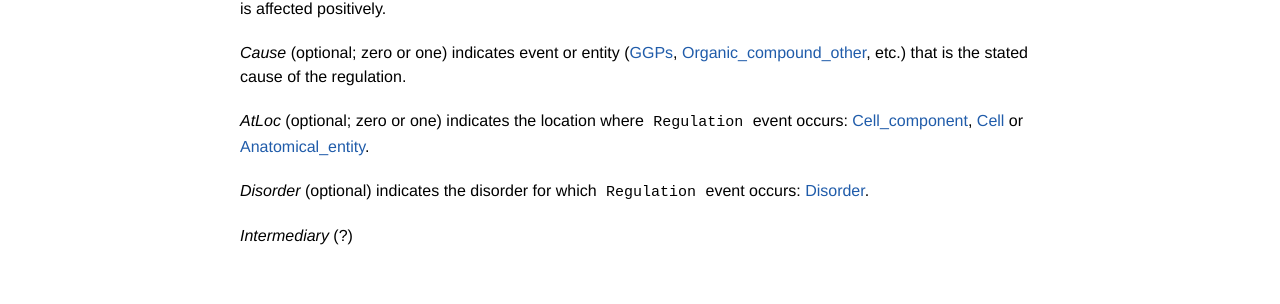
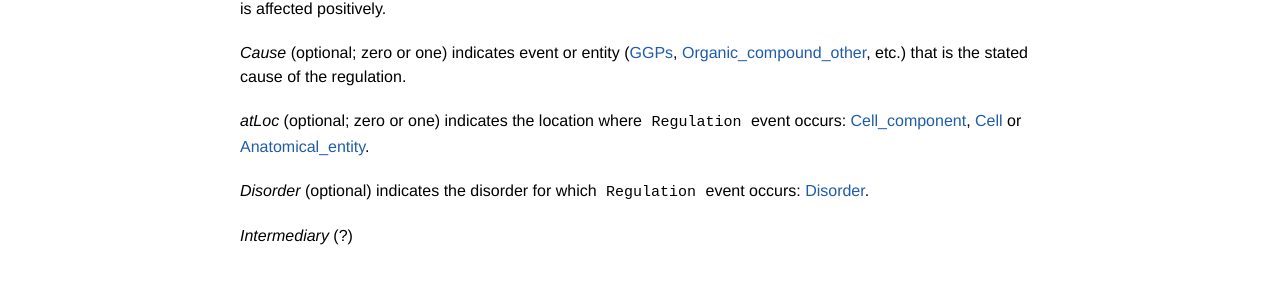
Before and after one commit to ezcatdb/molbiol_lung_corpus-guidelines, a Jekyll site: the page built from _event/Regulation.md, in a window 1280 px wide. Shown: the part 992-1296 px from the top of the page. Built offline with Jekyll 4.4.1, drawn with Linux system fonts in a browser that asks for light colours.

```diff
--- a/_event/Regulation.md
+++ b/_event/Regulation.md
@@ -47,7 +47,7 @@ Arguments:
 
 *Cause* (optional; zero or one) indicates event or entity ([GGPs](), [Organic_compound_other](), etc.) that is the stated cause of the regulation.
 
-*AtLoc* (optional; zero or one) indicates the location where `Regulation` event occurs: [Cell_component](), [Cell]() or [Anatomical_entity]().
+*atLoc* (optional; zero or one) indicates the location where `Regulation` event occurs: [Cell_component](), [Cell]() or [Anatomical_entity]().
 
 *Disorder* (optional) indicates the disorder for which `Regulation` event occurs: [Disorder]().
 
```
